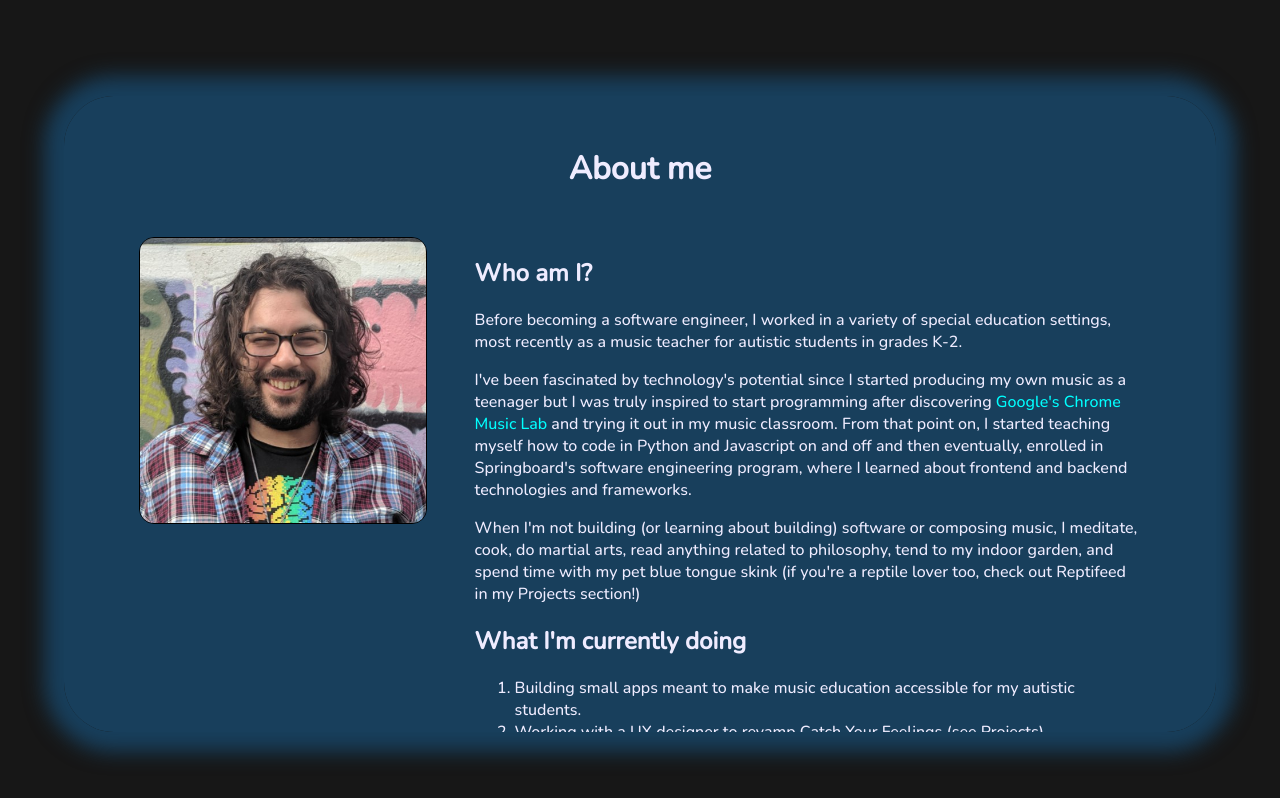
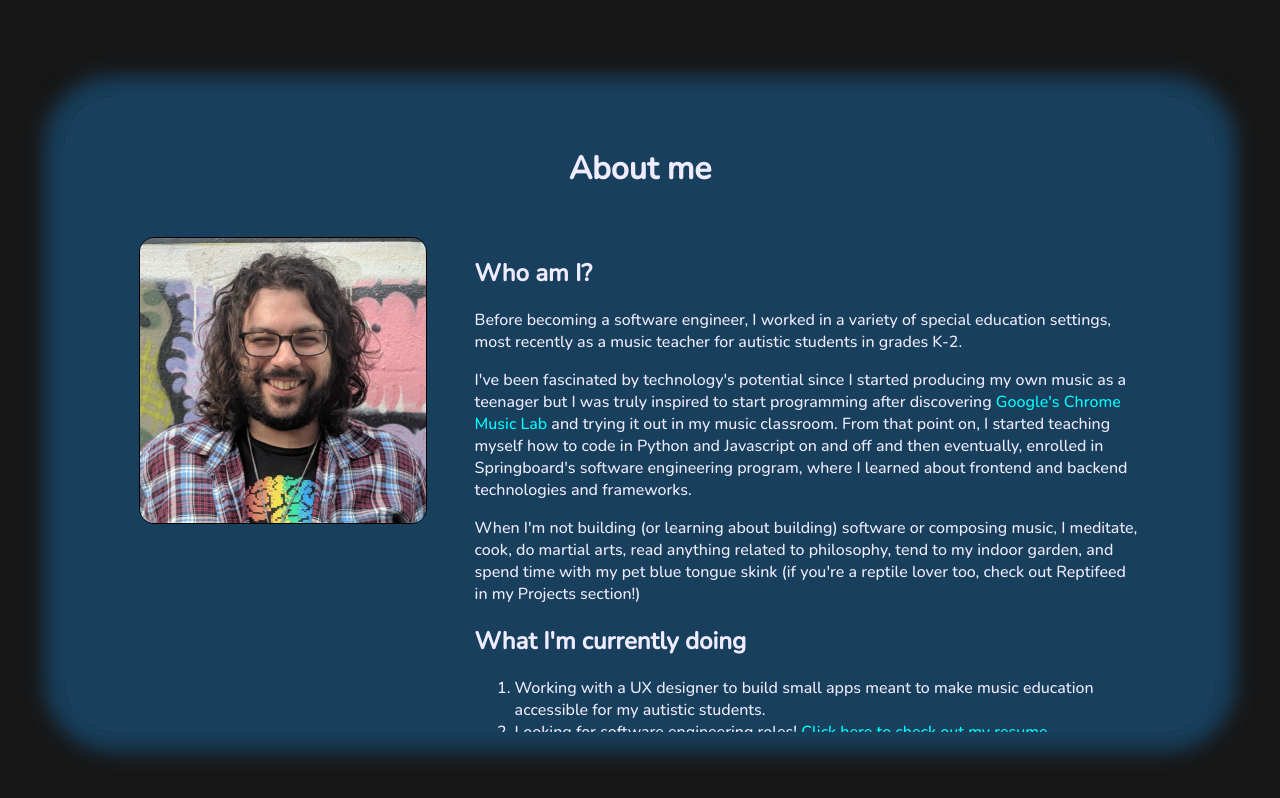
Before and after one commit to Adam-Thometz/Portfolio, a React (Create React App) app: page /about-me in a window 1280 px wide. Shown: the top 798 px of the page. Built offline with nearby package versions, Linux system fonts and the light colour scheme.

Commit message:
edited about me

```diff
--- a/src/about-me/AboutMe.js
+++ b/src/about-me/AboutMe.js
@@ -19,9 +19,7 @@ const AboutMe = () => {
           <p>When I'm not building (or learning about building) software or composing music, I meditate, cook, do martial arts, read anything related to philosophy, tend to my indoor garden, and spend time with my pet blue tongue skink (if you're a reptile lover too, check out Reptifeed in my Projects section!)</p>
           <h2>What I'm currently doing</h2>
           <ol>
-            <li>Building small apps meant to make music education accessible for my autistic students.</li>
-            <li>Working with a UX designer to revamp Catch Your Feelings (see Projects)</li>
-            <li>Learning Node.js, Redux, and web accessibility</li>
+            <li>Working with a UX designer to build small apps meant to make music education accessible for my autistic students.</li>
             <li>Looking for software engineering roles! <Link to="#" onClick={() => window.open("https://resume.creddle.io/resume/o9lpco7gae")}>Click here to check out my resume</Link></li>
           </ol>
         </div>
```
